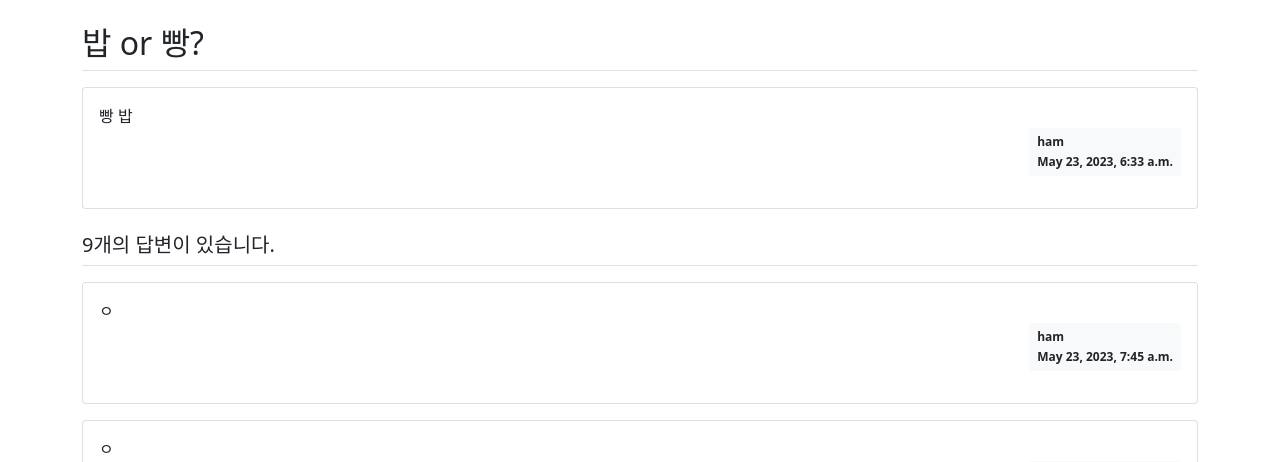
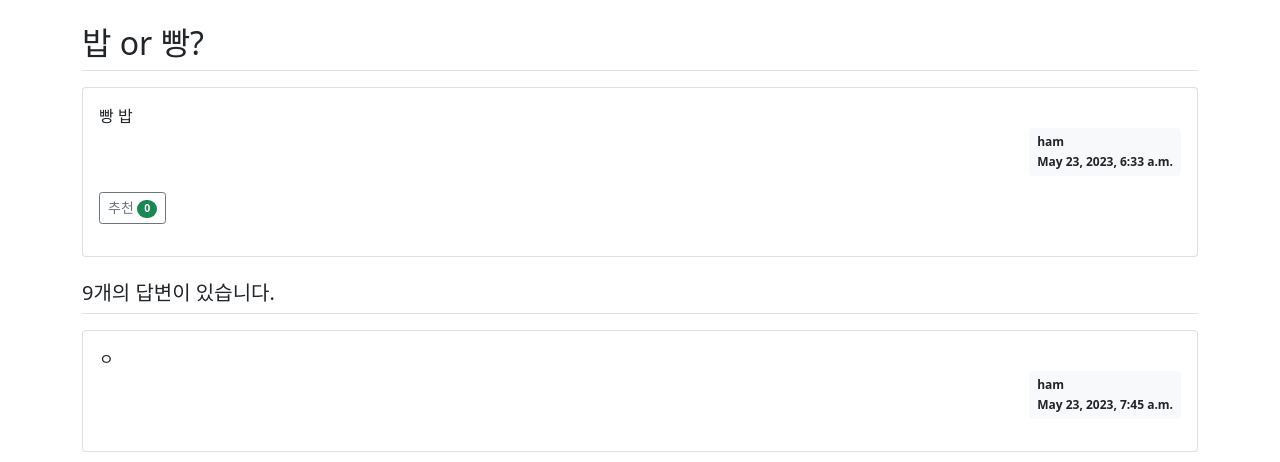
Before and after one commit to HAMJAEYOUNG/Gluetinous.rice.cake, a Django app: page /1/ in a window 1280 px wide. Shown: the part 57-519 px from the top of the page. Run offline with Django 4.2, Linux system fonts and the light colour scheme; data comes from the database, SQL or seed files in the repository; both versions use the stored data as it was after the commit; some libraries are stand-ins or nearby versions.

Commit message:
initial commit

```diff
--- a/pybo/models.py
+++ b/pybo/models.py
@@ -3,17 +3,19 @@ from django.contrib.auth.models import User
 
 
 class Question(models.Model):
-    author = models.ForeignKey(User, on_delete=models.CASCADE, null=True)
+    author = models.ForeignKey(User, on_delete=models.CASCADE, null=True, related_name='author_question')
     subject = models.CharField(max_length=200)
     content = models.TextField()
     create_date = models.DateTimeField()
     modify_date = models.DateTimeField(null=True, blank=True)
+    voter = models.ManyToManyField(User, related_name='voter_question')
 
 
 class Answer(models.Model):
-    author = models.ForeignKey(User, on_delete=models.CASCADE, null=True)
+    author = models.ForeignKey(User, on_delete=models.CASCADE, null=True, related_name='author_answer')
     question = models.ForeignKey(Question, on_delete=models.CASCADE)
     content = models.TextField()
     create_date = models.DateTimeField()
     modify_date = models.DateTimeField(null=True, blank=True)
+    voter = models.ManyToManyField(User, related_name='voter_answer')
 # Create your models here.
--- a/pybo/urls.py
+++ b/pybo/urls.py
@@ -14,4 +14,5 @@ urlpatterns = [
     path('question/delete/<int:question_id>/', views.question_delete, name='question_delete'),
     path('answer/modify/<int:answer_id>/', views.answer_modify, name='answer_modify'),
     path('answer/delete/<int:answer_id>/', views.answer_delete, name='answer_delete'),
+    path('question/vote/<int:question_id>/', views.question_vote, name='question_vote'),
 ]
--- a/pybo/views.py
+++ b/pybo/views.py
@@ -110,3 +110,12 @@ def answer_delete(request, answer_id):
     else:
         answer.delete()
     return redirect('pybo:detail', question_id=answer.question.id)
+
+@login_required(login_url='common:login')
+def question_vote(request, question_id):
+    question = get_object_or_404(Question, pk=question_id)
+    if request.user == question.author:
+        messages.error(request, '본인이 작성한 글은 추천할수 없습니다')
+    else:
+        question.voter.add(request.user)
+    return redirect('pybo:detail', question_id=question.id)
--- a/templates/pybo/question_detail.html
+++ b/templates/pybo/question_detail.html
@@ -22,6 +22,10 @@
                 </div>
             </div>
             <div class="my-3">
+            <a href="javascript:void(0)" data-uri="{% url 'pybo:question_vote' question.id  %}"
+            class="recommend btn btn-sm btn-outline-secondary"> 추천
+            <span class="badge rounded-pill bg-success">{{question.voter.count}}</span>
+            </a>
             {% if request.user == question.author %}
             <a href="{% url 'pybo:question_modify' question.id  %}"
                class="btn btn-sm btn-outline-secondary">수정</a>
@@ -102,5 +106,13 @@ Array.from(delete_elements).forEach(function(element) {
         };
     });
 });
+const recommend_elements = document.getElementsByClassName("recommend");
+Array.from(recommend_elements).forEach(function(element) {
+    element.addEventListener('click', function() {
+        if(confirm("정말로 추천하시겠습니까?")) {
+            location.href = this.dataset.uri;
+        };
+    });
+});
 </script>
 {% endblock %}
```
Also changed, not shown: db.sqlite3.
